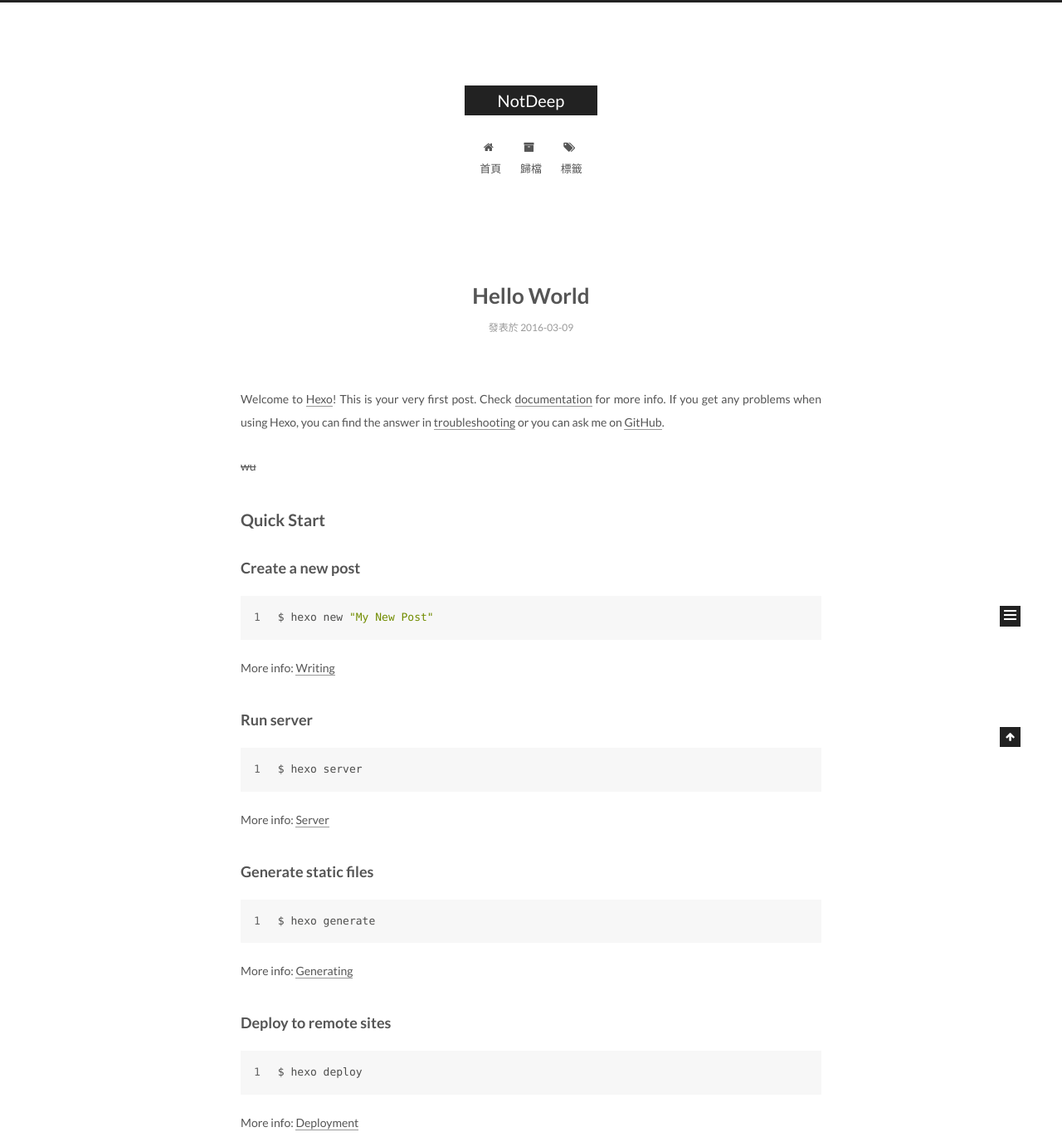
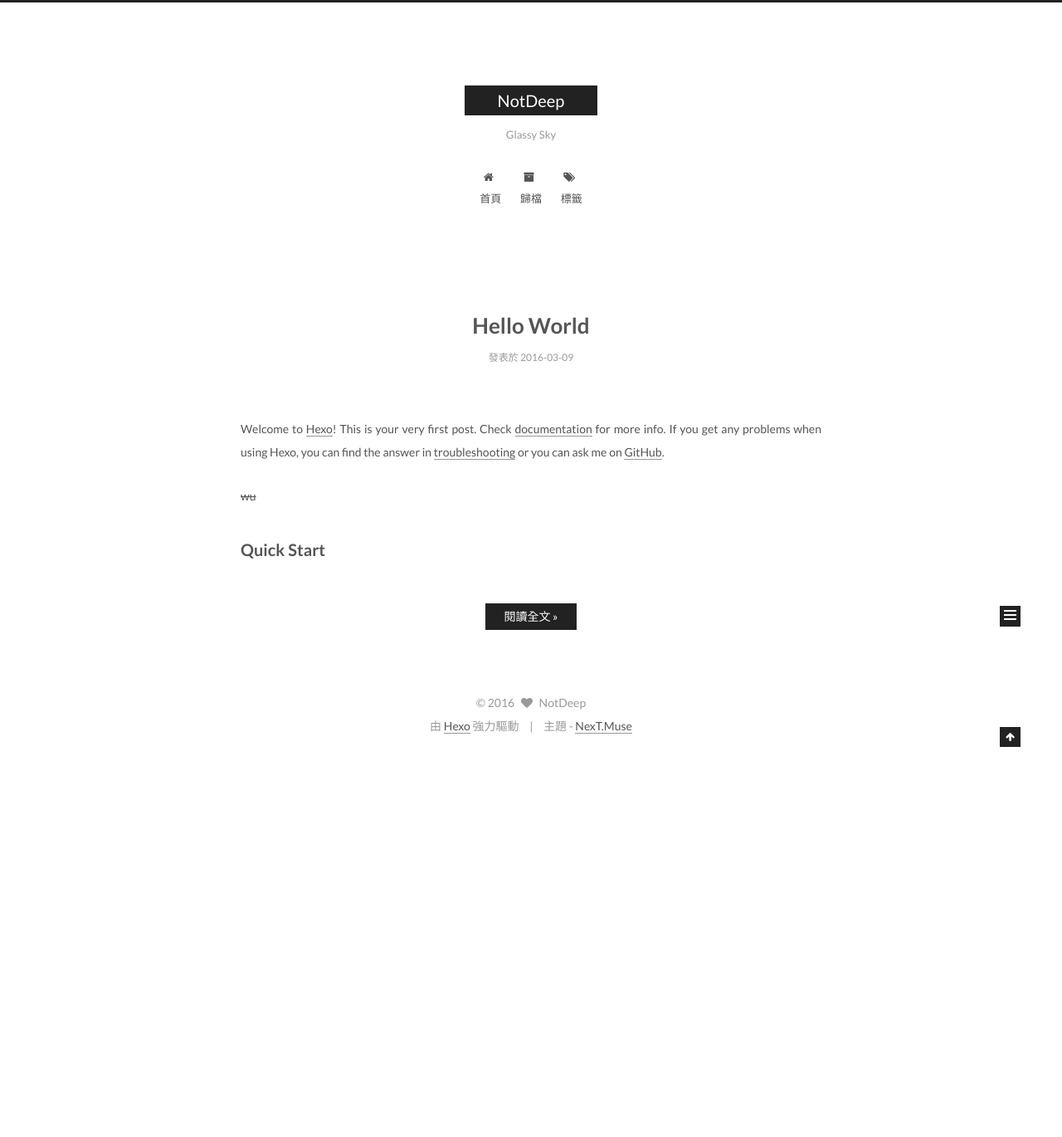
Before and after one commit to NotDeep/notdeep.github.io, a plain HTML site: page index.html in a window 1280 px wide. Shown: the top 1370 px of the page at 83% size. After the commit the page ends 909 px from the top, so only its background shows below. Drawn offline with nearby package versions, Linux system fonts and the light colour scheme; some packages are replaced by stand-ins of ours.

Commit message:
Site updated: 2016-03-09 10:38:20

```diff
--- a/index.html
+++ b/index.html
@@ -57,15 +57,15 @@
 
 
 
-<meta name="description">
+<meta name="description" content="Glassy Sky">
 <meta property="og:type" content="website">
 <meta property="og:title" content="NotDeep">
 <meta property="og:url" content="http://notdeep.github.io/index.html">
 <meta property="og:site_name" content="NotDeep">
-<meta property="og:description">
+<meta property="og:description" content="Glassy Sky">
 <meta name="twitter:card" content="summary">
 <meta name="twitter:title" content="NotDeep">
-<meta name="twitter:description">
+<meta name="twitter:description" content="Glassy Sky">
 
 
 
@@ -73,7 +73,7 @@
   var NexT = window.NexT || {};
   var CONFIG = {
     scheme: 'Muse',
-    sidebar: {"position":"left","display":"post"},
+    sidebar: {"position":"right","display":"post"},
     fancybox: true,
     motion: true,
     duoshuo: {
@@ -102,7 +102,7 @@
 
 
 
-  <div class="container one-collumn sidebar-position-left
+  <div class="container one-collumn sidebar-position-right
    page-home
  ">
     <div class="headband"></div>
@@ -118,7 +118,7 @@
       <span class="logo-line-after"><i></i></span>
     </a>
   </div>
-  <p class="site-subtitle"></p>
+  <p class="site-subtitle">Glassy Sky</p>
 </div>
 
 <div class="site-nav-toggle">
@@ -246,19 +246,14 @@
 
 
 
-
-            <p>Welcome to <a href="https://hexo.io/" target="_blank" rel="external">Hexo</a>! This is your very first post. Check <a href="https://hexo.io/docs/" target="_blank" rel="external">documentation</a> for more info. If you get any problems when using Hexo, you can find the answer in <a href="https://hexo.io/docs/troubleshooting.html" target="_blank" rel="external">troubleshooting</a> or you can ask me on <a href="https://github.com/hexojs/hexo/issues" target="_blank" rel="external">GitHub</a>.</p>
+          <p>Welcome to <a href="https://hexo.io/">Hexo</a>! This is your very first post. Check <a href="https://hexo.io/docs/">documentation</a> for more info. If you get any problems when using Hexo, you can find the answer in <a href="https://hexo.io/docs/troubleshooting.html">troubleshooting</a> or you can ask me on <a href="https://github.com/hexojs/hexo/issues">GitHub</a>.</p>
 <p><del>wu</del></p>
-<h2 id="Quick-Start"><a href="#Quick-Start" class="headerlink" title="Quick Start"></a>Quick Start</h2><h3 id="Create-a-new-post"><a href="#Create-a-new-post" class="headerlink" title="Create a new post"></a>Create a new post</h3><figure class="highlight bash"><table><tr><td class="gutter"><pre><span class="line">1</span><br></pre></td><td class="code"><pre><span class="line">$ hexo new <span class="string">"My New Post"</span></span><br></pre></td></tr></table></figure>
-<p>More info: <a href="https://hexo.io/docs/writing.html" target="_blank" rel="external">Writing</a></p>
-<h3 id="Run-server"><a href="#Run-server" class="headerlink" title="Run server"></a>Run server</h3><figure class="highlight bash"><table><tr><td class="gutter"><pre><span class="line">1</span><br></pre></td><td class="code"><pre><span class="line">$ hexo server</span><br></pre></td></tr></table></figure>
-<p>More info: <a href="https://hexo.io/docs/server.html" target="_blank" rel="external">Server</a></p>
-<h3 id="Generate-static-files"><a href="#Generate-static-files" class="headerlink" title="Generate static files"></a>Generate static files</h3><figure class="highlight bash"><table><tr><td class="gutter"><pre><span class="line">1</span><br></pre></td><td class="code"><pre><span class="line">$ hexo generate</span><br></pre></td></tr></table></figure>
-<p>More info: <a href="https://hexo.io/docs/generating.html" target="_blank" rel="external">Generating</a></p>
-<h3 id="Deploy-to-remote-sites"><a href="#Deploy-to-remote-sites" class="headerlink" title="Deploy to remote sites"></a>Deploy to remote sites</h3><figure class="highlight bash"><table><tr><td class="gutter"><pre><span class="line">1</span><br></pre></td><td class="code"><pre><span class="line">$ hexo deploy</span><br></pre></td></tr></table></figure>
-<p>More info: <a href="https://hexo.io/docs/deployment.html" target="_blank" rel="external">Deployment</a></p>
-
-
+<h2 id="Quick-Start"><a href="#Quick-Start" class="headerlink" title="Quick Start"></a>Quick Start</h2>
+          <div class="post-more-link text-center">
+            <a class="btn" href="/2016/03/09/hello-world/#more" rel="contents">
+              閱讀全文 &raquo;
+            </a>
+          </div>
 
 
     </div>
@@ -317,7 +312,7 @@
                src="/images/default_avatar.jpg"
                alt="NotDeep" />
           <p class="site-author-name" itemprop="name">NotDeep</p>
-          <p class="site-description motion-element" itemprop="description"></p>
+          <p class="site-description motion-element" itemprop="description">Glassy Sky</p>
         </div>
         <nav class="site-state motion-element">
           <div class="site-state-item site-state-posts">
```
Also changed, not shown: 2016/03/09/hello-world/index.html (+7 -6 lines), archives/2016/03/index.html (+7 -7 lines), archives/2016/index.html (+7 -7 lines), archives/index.html (+7 -7 lines).
